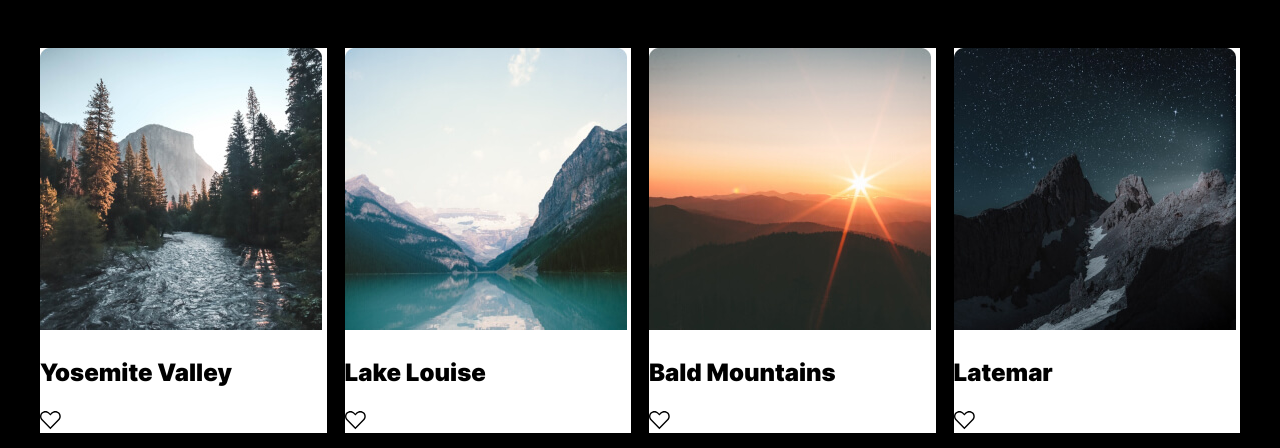
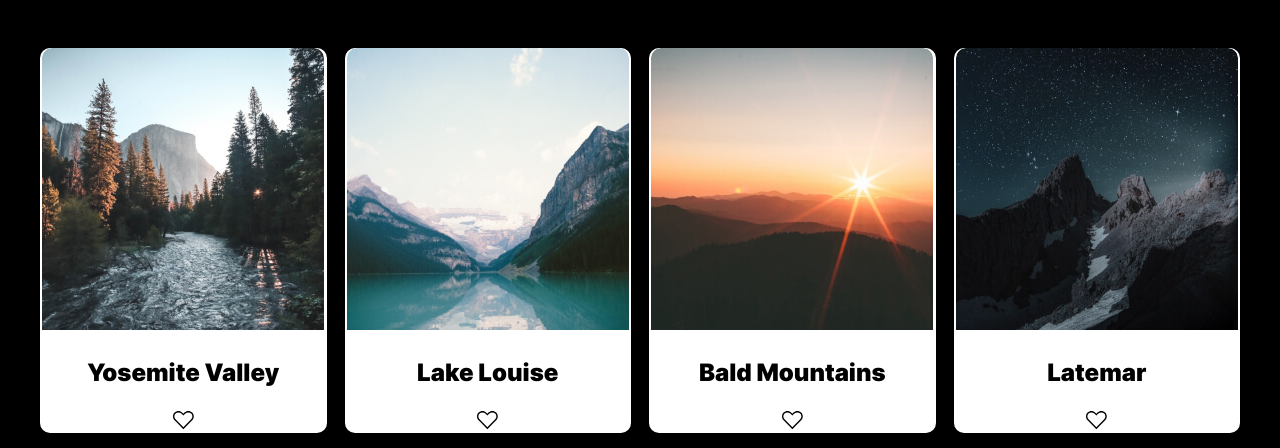
Before and after one commit to ze-e/web_project_4, a plain HTML site: page index.html in a window 1280 px wide. Shown: the part 295-743 px from the top of the page. Drawn offline with Linux system fonts and the light colour scheme.

Commit message:
fix: border radius text align on element:

```diff
--- a/block/element/__image/element__image.css
+++ b/block/element/__image/element__image.css
@@ -1,4 +1,5 @@
 .element__image{
   width: 282px;
   height: 282px;
+  border-radius: 10px 10px 0px 0px;
 }
--- a/block/element/element.css
+++ b/block/element/element.css
@@ -3,4 +3,7 @@
 @import url(./__title/element__title.css);
 
 .element{
-  background: #FFFFFF;}
+  background: #FFFFFF;
+  border-radius: 10px;
+  text-align: center;
+}
```
